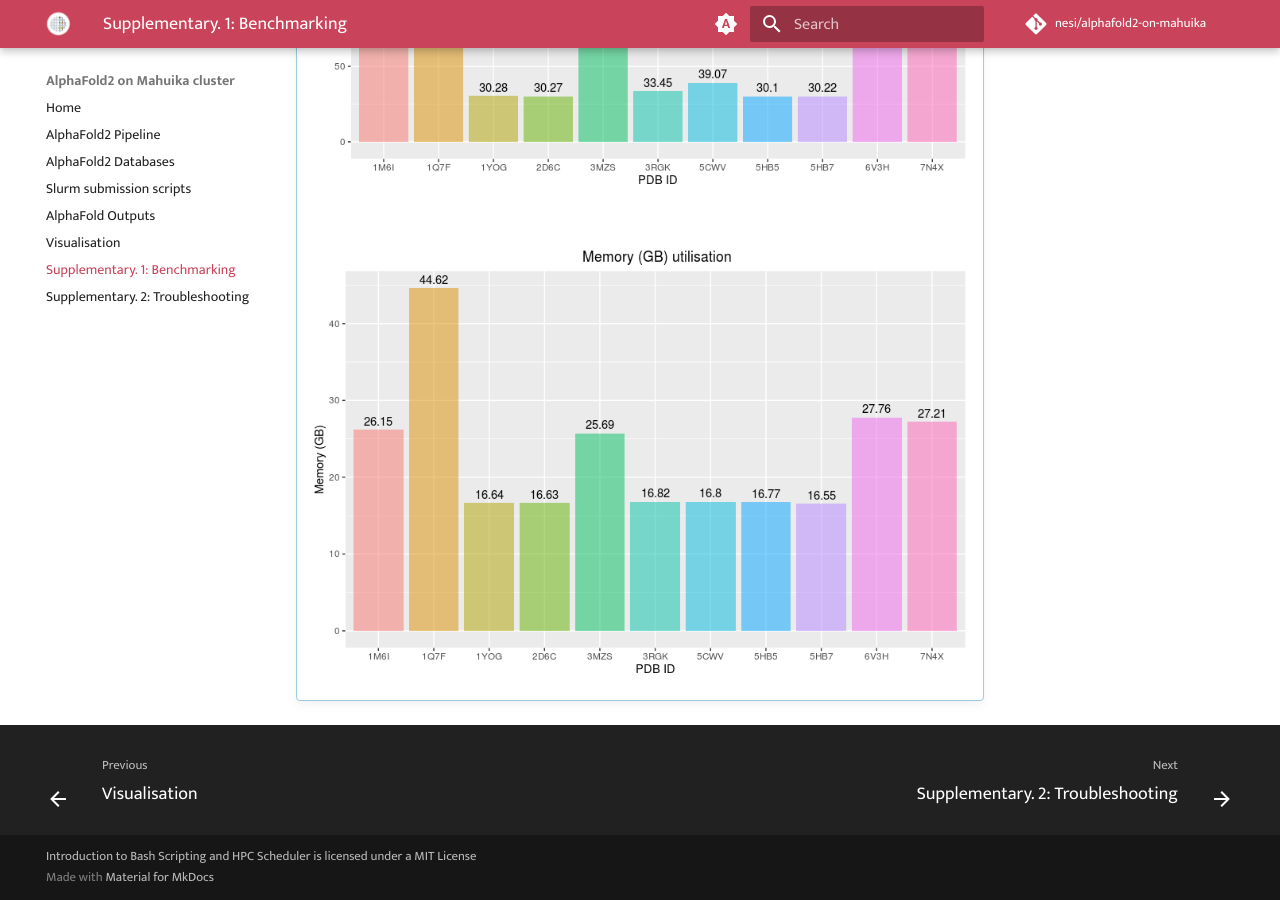
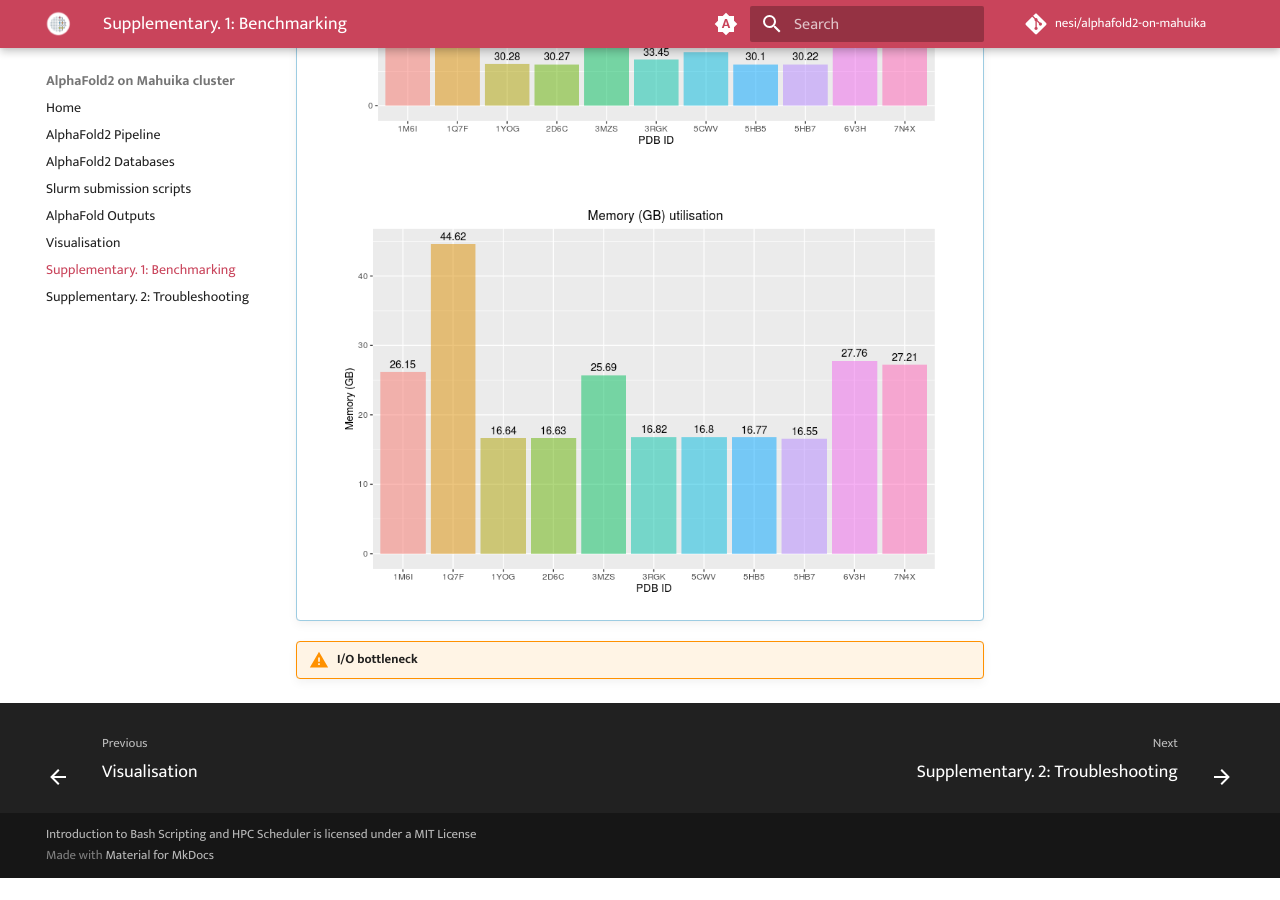
Before and after one commit to nesi/alphafold2-on-mahuika, an MkDocs documentation site: the page built from docs/6_supp1_runtime.md, in a window 1280 px wide and 900 px high, scrolled down 773 px. Built offline with MkDocs 1.6.1 and Material for MkDocs 9.7.7, drawn with Linux system fonts in a browser that asks for light colours; comment, search, counter and statistics services are not loaded; after the commit the page ends 1651 px from its top, so only the background shows below that.

Commit message:
reduce image size

```diff
--- a/docs/6_supp1_runtime.md
+++ b/docs/6_supp1_runtime.md
@@ -40,8 +40,10 @@
 
 !!! glass-chart "Runtimes on A100 GPUs and Memory (GB) utilisation"
 
-    ![image](./nesi_images/runtime.png)
+    <center>![image](./nesi_images/runtime.png){width="600"}</center>
 
     <br>
 
-    ![image](./nesi_images/memory.png)
+    <center>![image](./nesi_images/memory.png){width="600"}</center>
+
+!!! warning " I/O bottleneck"
```
